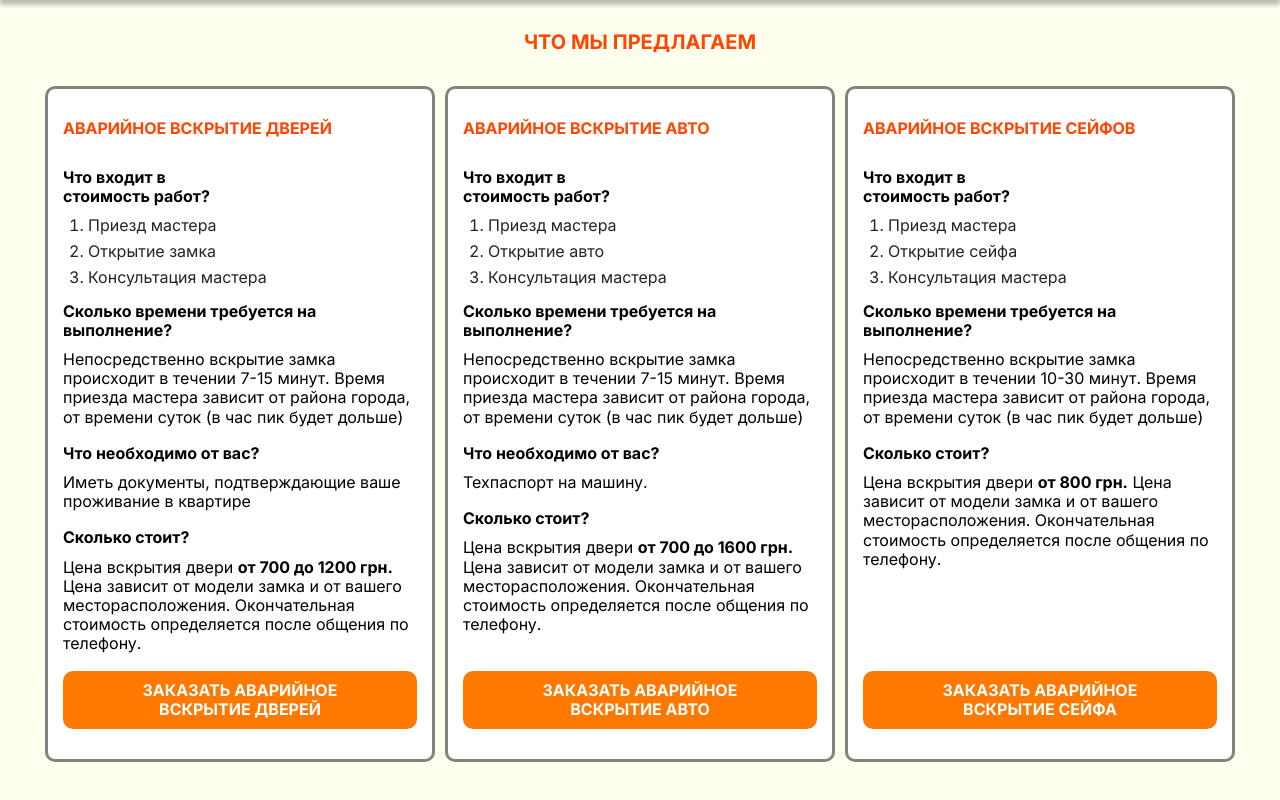
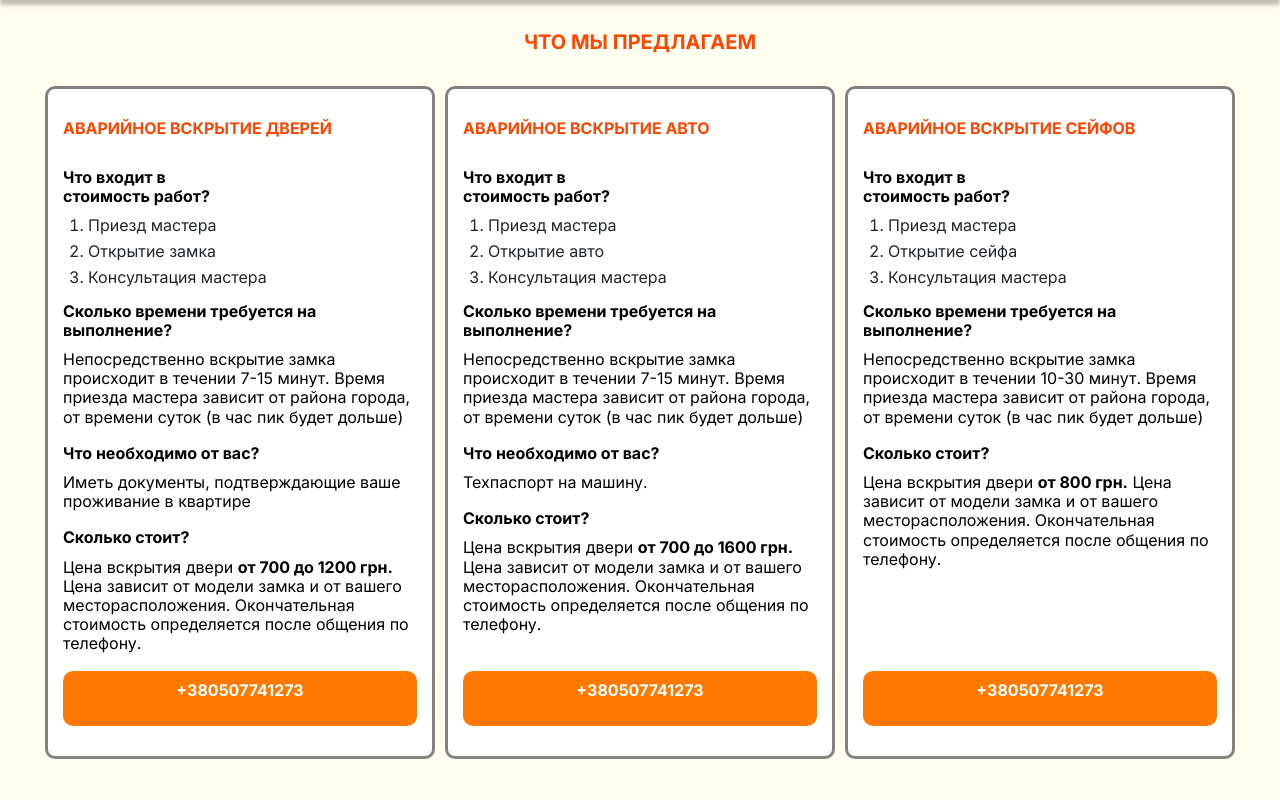
Before and after one commit to TetianaChykalova/lock, a plain HTML site: page price_ru.html in a window 1280 px wide. Shown: the part 172-972 px from the top of the page. Drawn offline with nearby package versions, Linux system fonts and the light colour scheme.

Commit message:
changed price page

```diff
--- a/css/price.css
+++ b/css/price.css
@@ -75,7 +75,8 @@
     border-radius: 10px;
     width: 100%;
 }
-.price__offer-button a {
+.price__offer-button a,
+.price__offer-button p {
     display: inline-block;
     padding: 10px 0;
     max-width: 230px;
@@ -89,6 +90,11 @@
 
 
 /*ADAPTIVE*/
+@media (min-width: 767px) {
+    .price__offer-button a {
+        display: none;
+    }
+}
 @media (max-width: 992px) {
     .price__offer-items {
         flex-direction: column;
@@ -108,3 +114,8 @@
         padding: 0 0 0 20px;
     }
 }
+@media (max-width: 767px) {
+    .price__offer-button p {
+        display: none;
+    }
+}
--- a/price_ru.html
+++ b/price_ru.html
@@ -130,6 +130,7 @@
                         </div>
                     </div>
                     <div class="price__offer-button">
+                        <p>+380507741273</p>
                         <a href="tel:+380994445510">ЗАКАЗАТЬ АВАРИЙНОЕ ВСКРЫТИЕ ДВЕРЕЙ</a>
                     </div>
                 </div>
@@ -167,6 +168,7 @@
                         </div>
                     </div>
                     <div class="price__offer-button">
+                        <p>+380507741273</p>
                         <a href="tel:+380994445510">ЗАКАЗАТЬ АВАРИЙНОЕ ВСКРЫТИЕ АВТО</a>
                     </div>
                 </div>
@@ -204,6 +206,7 @@
                         </div>
                     </div>
                     <div class="price__offer-button">
+                        <p>+380507741273</p>
                         <a href="tel:+380994445510">ЗАКАЗАТЬ АВАРИЙНОЕ ВСКРЫТИЕ СЕЙФА</a>
                     </div>
                 </div>
```
Also changed, not shown: price.html (+3 -0 lines).
